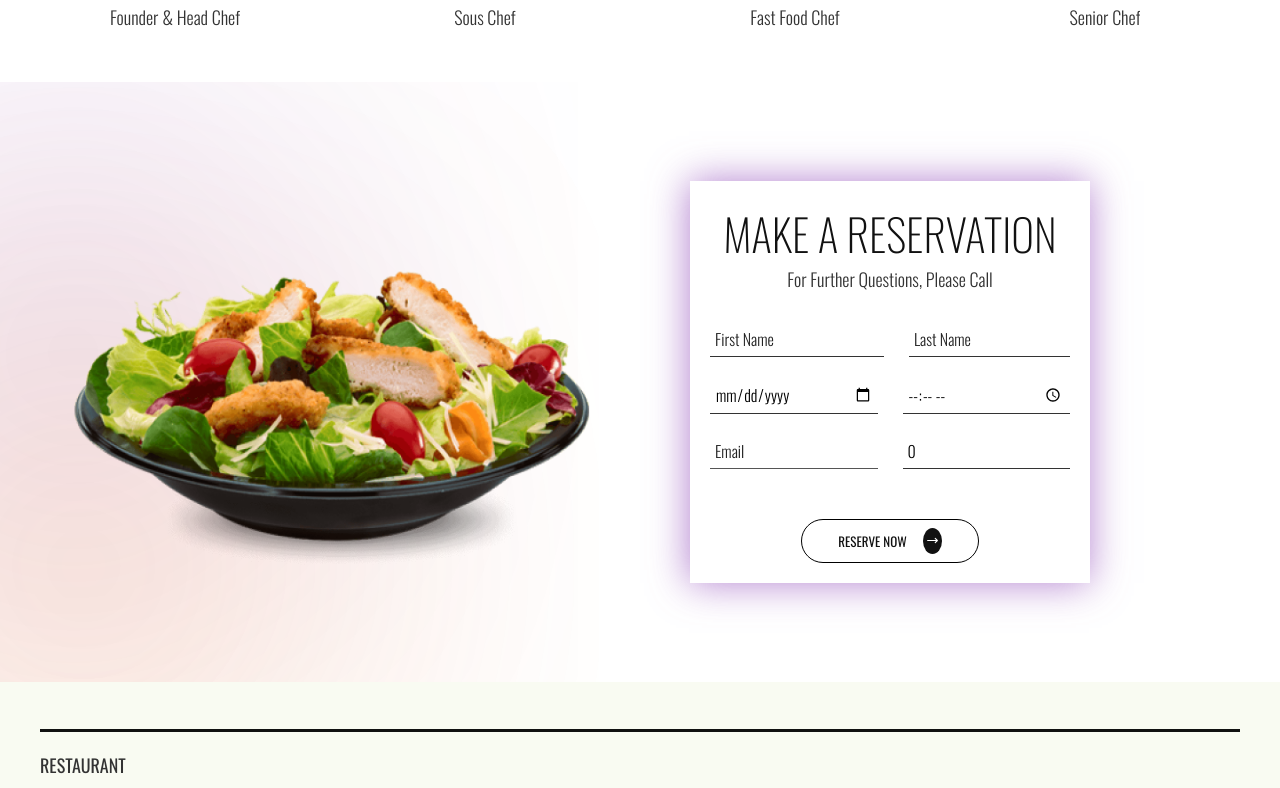
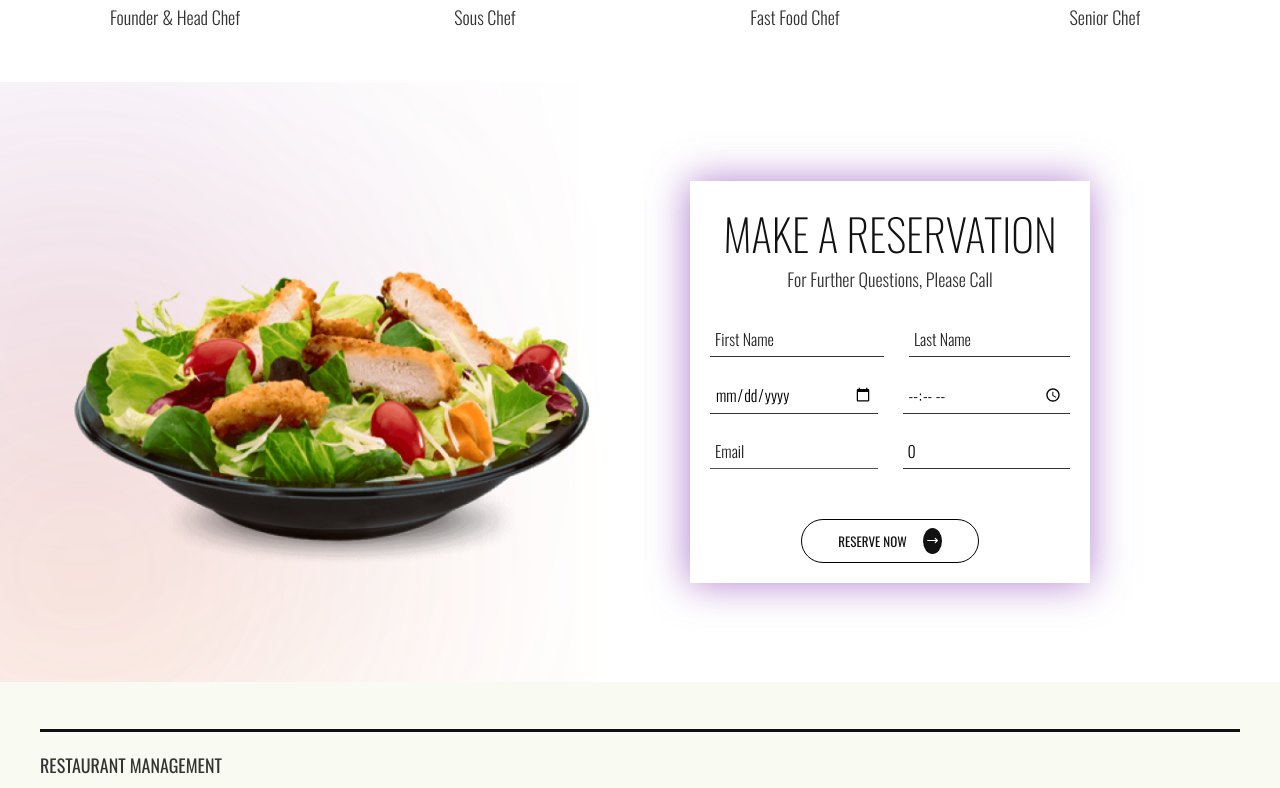
Before and after one commit to Jatin-rgs/Restaurant-Assignment, a React (Vite) app in the folder frontend/: page / in a window 1280 px wide. Shown: the part 4333-5121 px from the top of the page. Built offline with nearby package versions, Linux system fonts and the light colour scheme.

Commit message:
Update Footer.jsx

```diff
--- a/frontend/src/components/Footer.jsx
+++ b/frontend/src/components/Footer.jsx
@@ -11,7 +11,7 @@ const Footer = () => {
         </div>
         <div className="banner">
           <div className="left">
-            <p>RESTAURANT </p>
+            <p>RESTAURANT MANAGEMENT</p>
           </div>
           <div className="right">
             <p></p>
```
